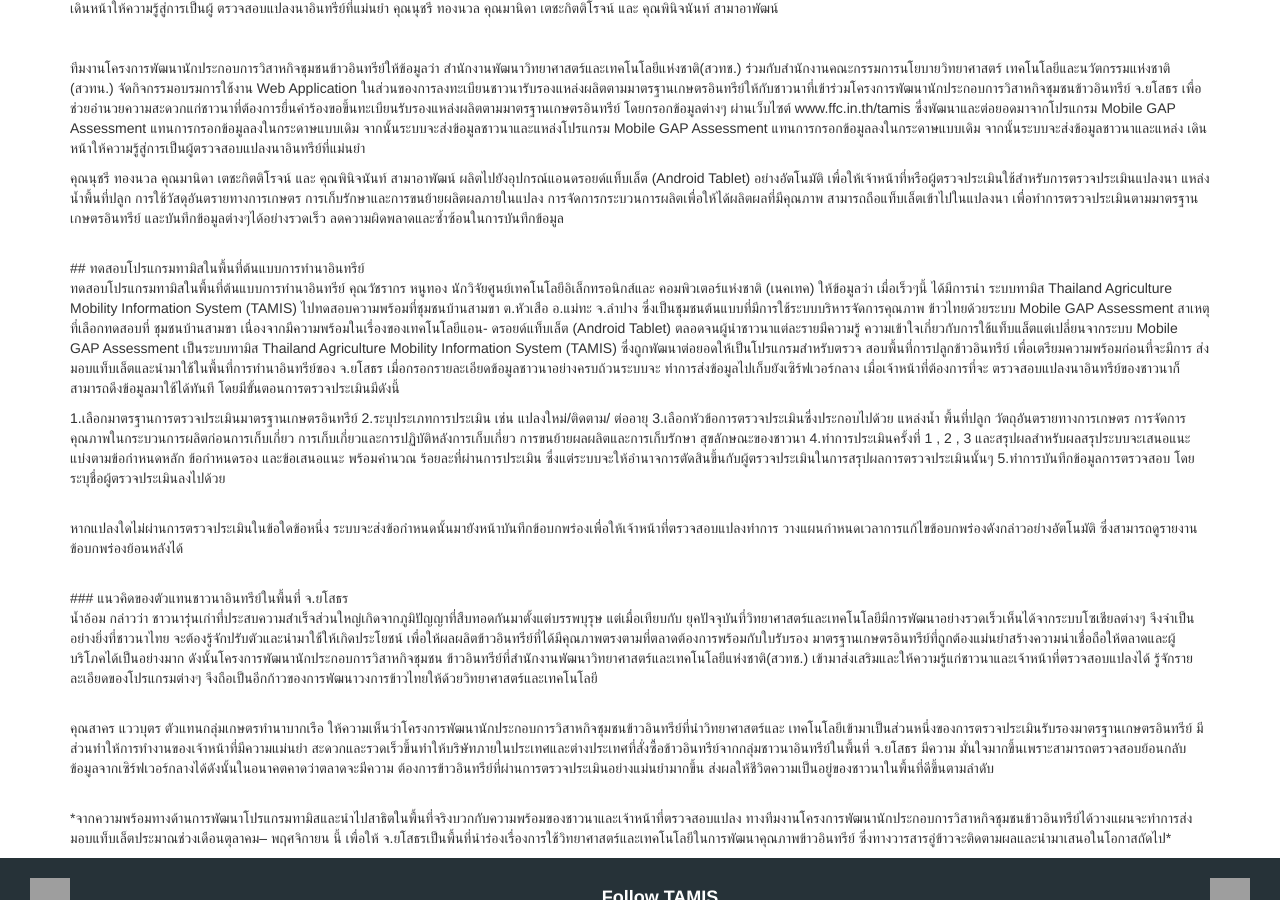
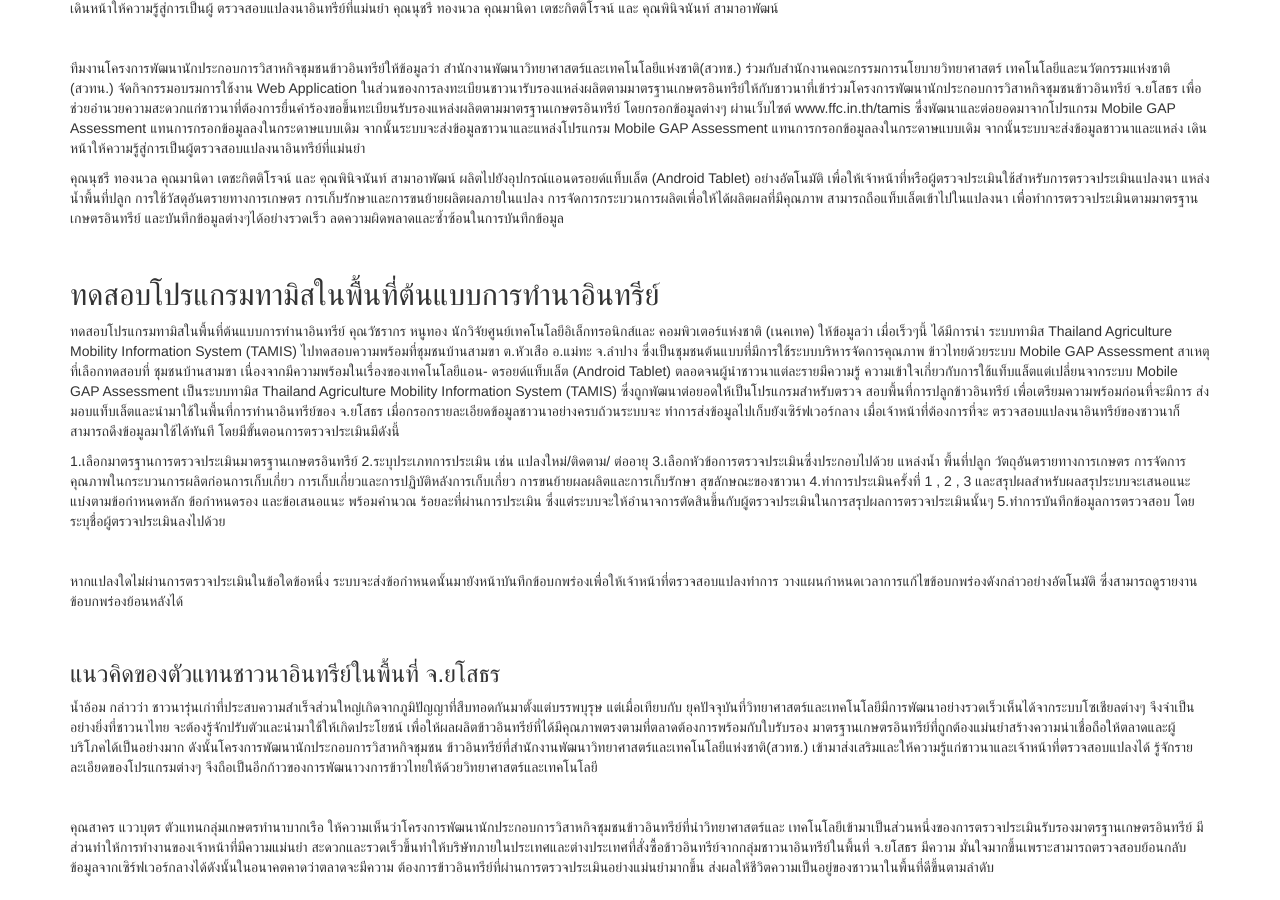
Before and after one commit to Acherrylp/Acherry.github.io, a Jekyll site: the page built from _posts/2016-10-28-news-6.md, in a window 1280 px wide and 900 px high, scrolled down 382 px. Built offline with Jekyll 4.4.1, drawn with Linux system fonts in a browser that asks for light colours; nearby versions of some CDN libraries; grey boxes are pictures that could not be loaded.

Commit message:
แก้ไข news-6

```diff
--- a/_posts/2016-10-28-news-6.md
+++ b/_posts/2016-10-28-news-6.md
@@ -42,7 +42,7 @@ Google maps ได้อย่างแม่นยำ ฉบับนี้ข
 ในส่วนของการลงทะเบียนชาวนารับรองแหล่งผลิตตามมาตรฐานเกษตรอินทรีย์ให้กับชาวนาที่เข้าร่วมโครงการพัฒนานักประกอบการวิสาหกิจชุมชนข้าวอินทรีย์
 จ.ยโสธร เพื่อช่วยอำนวยความสะดวกแก่ชาวนาที่ต้องการยื่นคำร้องขอขึ้นทะเบียนรับรองแหล่งผลิตตามมาตรฐานเกษตรอินทรีย์ โดยกรอกข้อมูลต่างๆ
 ผ่านเว็บไซต์ www.ffc.in.th/tamis ซึ่งพัฒนาและต่อยอดมาจากโปรแกรม Mobile GAP Assessment แทนการกรอกข้อมูลลงในกระดาษแบบเดิม จากนั้นระบบจะส่งข้อมูลชาวนาและแหล่งโปรแกรม Mobile GAP Assessment แทนการกรอกข้อมูลลงในกระดาษแบบเดิม จากนั้นระบบจะส่งข้อมูลชาวนาและแหล่ง
-เดินหน้าให้ความรู้สู่การเป็นผู้ตรวจสอบแปลงนาอินทรีย์ที่แม่นยำ
+เดินหน้าให้ความรู้สู่การเป็นผู้ตรวจสอบแปลงนาอินทรีย์ที่แม่นยำ</p>
 <p> คุณนุชรี ทองนวล คุณมานิดา เตชะกิตติโรจน์ และ คุณพินิจนันท์ สามาอาพัฒน์ ผลิตไปยังอุปกรณ์แอนดรอยด์แท็บเล็ต (Android Tablet) อย่างอัตโนมัติ เพื่อให้เจ้าหน้าที่หรือผู้ตรวจประเมินใช้สำหรับการตรวจประเมินแปลงนา แหล่งน้ำพื้นที่ปลูก การใช้วัสดุอันตรายทางการเกษตร การเก็บรักษาและการขนย้ายผลิตผลภายในแปลง การจัดการกระบวนการผลิตเพื่อให้ได้ผลิตผลที่มีคุณภาพ สามารถถือแท็บเล็ตเข้าไปในแปลงนา เพื่อทำการตรวจประเมินตามมาตรฐานเกษตรอินทรีย์ และบันทึกข้อมูลต่างๆได้อย่างรวดเร็ว ลดความผิดพลาดและซ้ำซ้อนในการบันทึกข้อมูล </p>
 
 <br>
```
